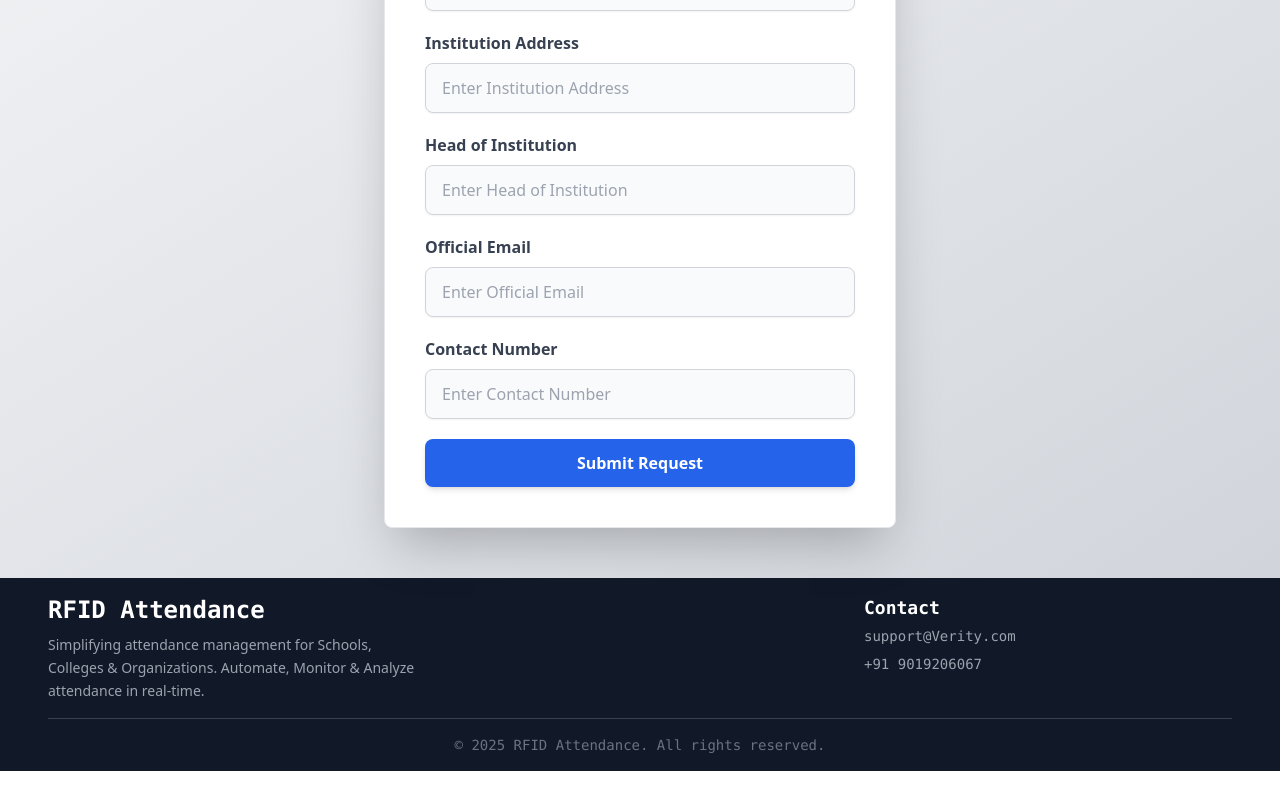
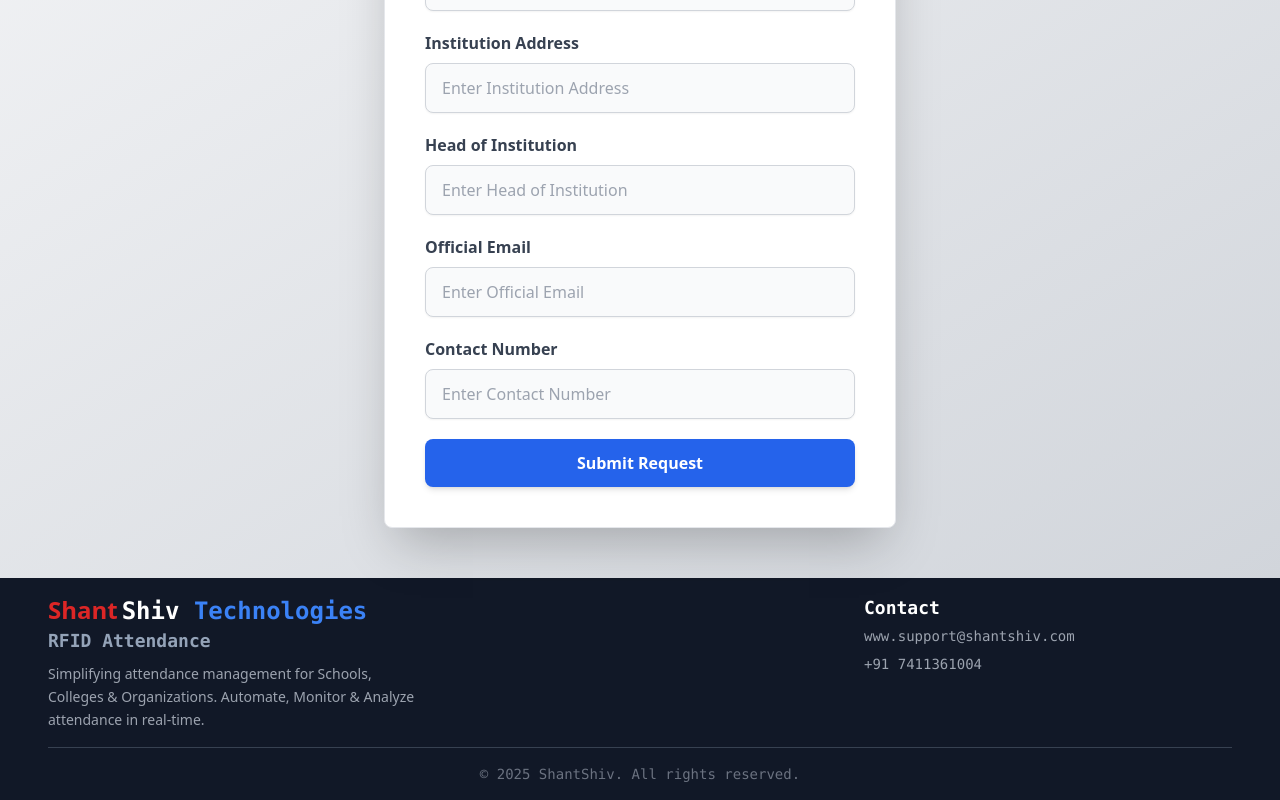
Before and after one commit to SHravuSM/RFID-Attendance-System-Frontend, a React (Vite) app: page / in a window 1280 px wide. Shown: the part 1278-2078 px from the top of the page. Before the commit the page ends 2049 px from the top, so only its background shows below. Built offline with nearby package versions, Linux system fonts and the light colour scheme.

Commit message:
ShantShiv Update

```diff
--- a/src/components/Footer.jsx
+++ b/src/components/Footer.jsx
@@ -30,7 +30,12 @@ export default function Footer() {
         {/* Brand Info */}
         <div>
           <h2 className="text-2xl  font-bold text-white mb-2">
-            RFID Attendance
+            <span className="font-sans text-red-600">Shant</span>
+            <span className="mr-1"></span>
+            <span className="text-white">Shiv</span>{" "}
+            <span className="text-blue-500">Technologies</span>
+            <br />
+            <p className="text-lg text-slate-400">RFID Attendance</p>
           </h2>
           <p className="text-sm font-sans leading-relaxed text-gray-400">
             Simplifying attendance management for Schools, Colleges &
@@ -46,14 +51,16 @@ export default function Footer() {
           <h3 className="text-lg space-y-2 font-semibold text-white mb-1">
             Contact
           </h3>
-          <p className="text-sm text-gray-400 mb-2">support@Verity.com</p>
-          <p className="text-sm text-gray-400">+91 9019206067</p>
+          <p className="text-sm text-gray-400 mb-2">
+            www.support@shantshiv.com
+          </p>
+          <p className="text-sm text-gray-400">+91 7411361004</p>
         </div>
       </div>
 
       {/* Bottom */}
       <div className="mt-4 border-t border-gray-700 pt-4 text-center text-sm text-gray-500">
-        © {new Date().getFullYear()} RFID Attendance. All rights reserved.
+        © {new Date().getFullYear()} ShantShiv. All rights reserved.
       </div>
     </footer>
   );
```
